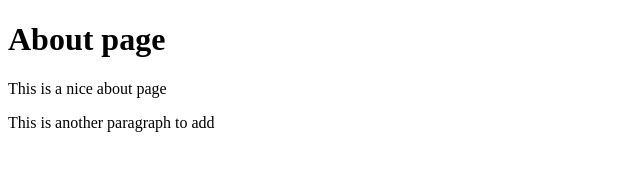
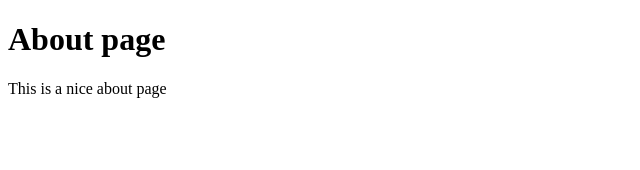
Before and after one commit to Client99/GitHub-Day-3-website, a plain HTML site: page about.html in a window 1280 px wide. Shown: the whole page, without its empty margins (0-640 px from the left). Drawn offline with Linux system fonts and the light colour scheme.

Commit message:
Revert "Added a line to About.html"
This reverts commit d8a47f7d3288523121398406ccaa8739b9f5b88c.

```diff
--- a/about.html
+++ b/about.html
@@ -8,6 +8,5 @@
 <body>
     <h1>About page</h1>
     <p>This is a nice about page</p>
-    <p>This is another paragraph to add</p>
 </body>
 </html>
```
